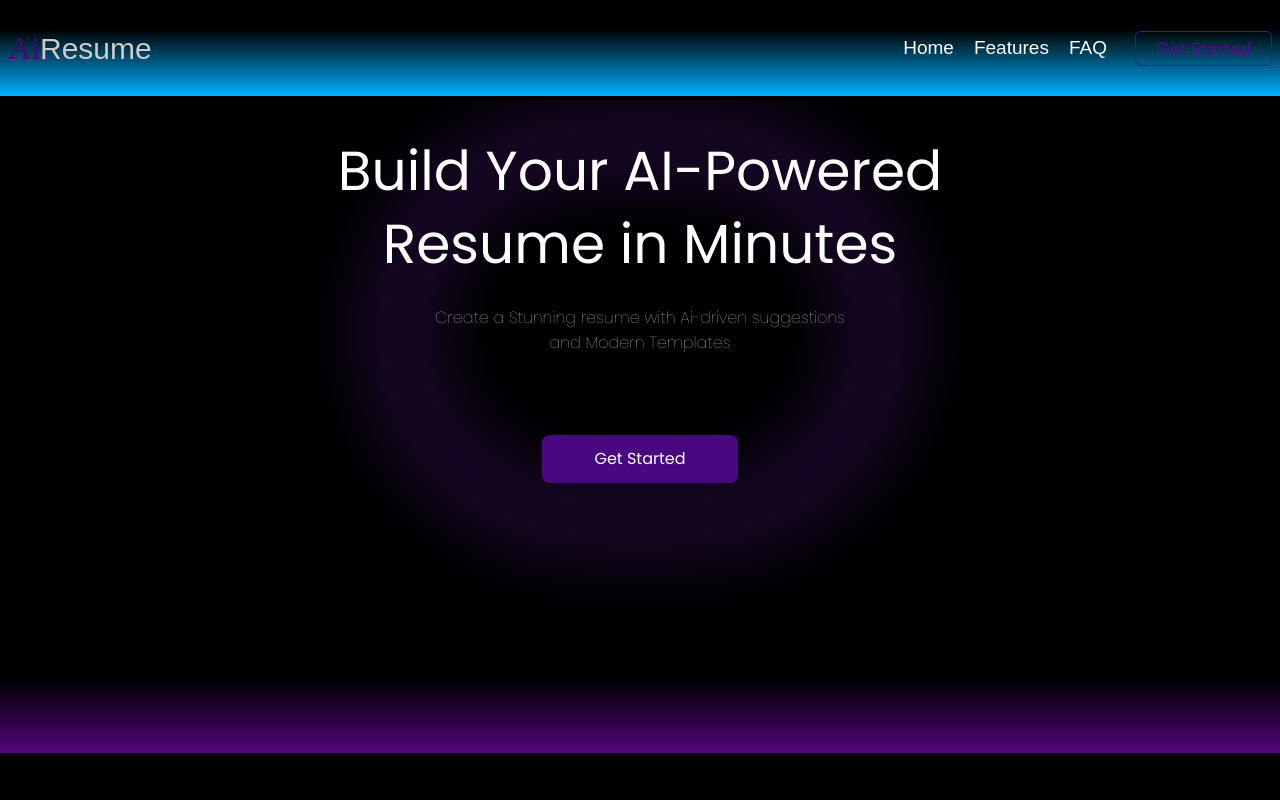
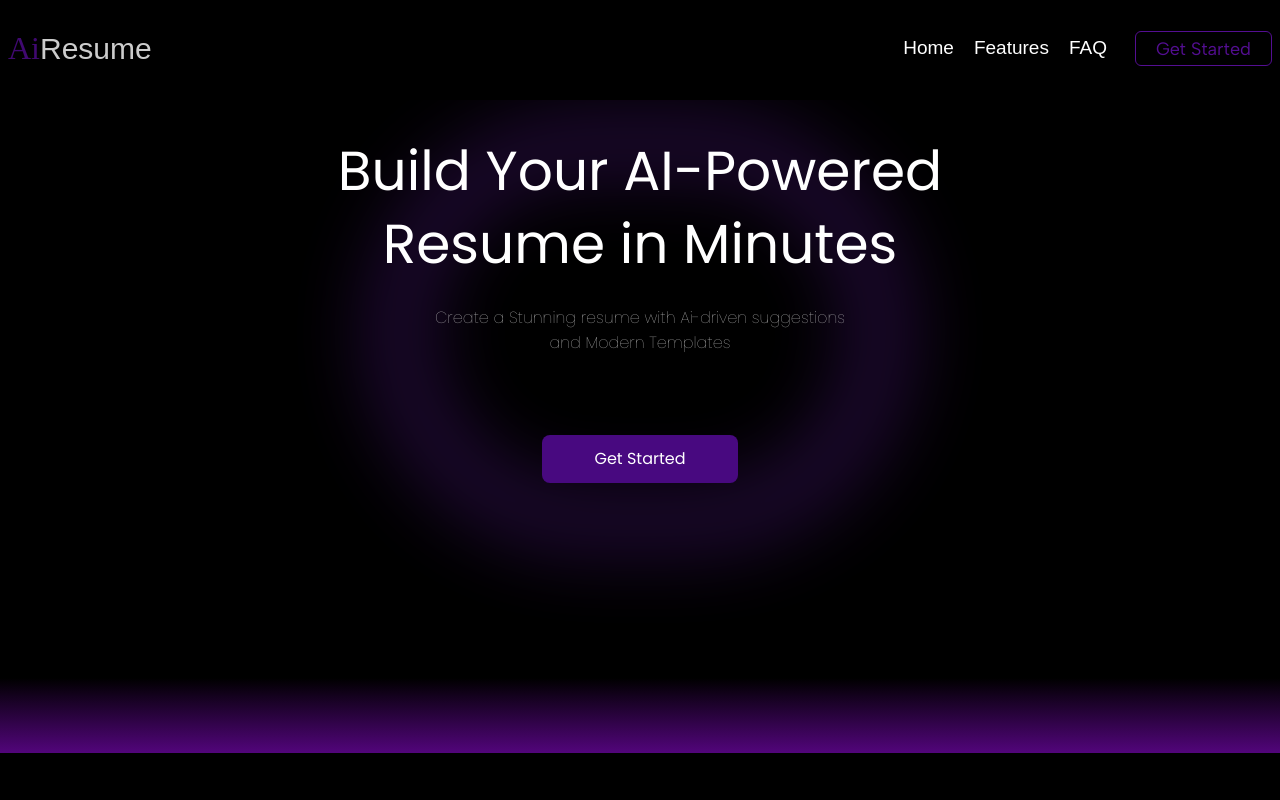
Before and after one commit to megha-gif/ai-resume-landing, a Next.js app: page / in a window 1280 px wide. Shown: the top 800 px of the page. Built offline with nearby package versions, Linux system fonts and the light colour scheme; a web font is replaced by a local one.

Commit message:
Finally added favicon

```diff
--- a/src/components/Navbar.tsx
+++ b/src/components/Navbar.tsx
@@ -9,7 +9,7 @@ const Navbar = () => {
 
   return (
     // Navbar
-    <nav className="backdrop-blur-lg fixed top-0 left-0 z-50 w-full bg-[linear-gradient(to_bottom,#000000_30%,#00AFFF_100%)]">
+    <nav className="backdrop-blur-lg fixed top-0 left-0 z-50 w-full bg-[black]">
       {/* Wrapping Div */}
       <div className="max-w-7xl flex items-center justify-between px-2 py-6 mx-auto text-white">
         {/* Logo */}
```
